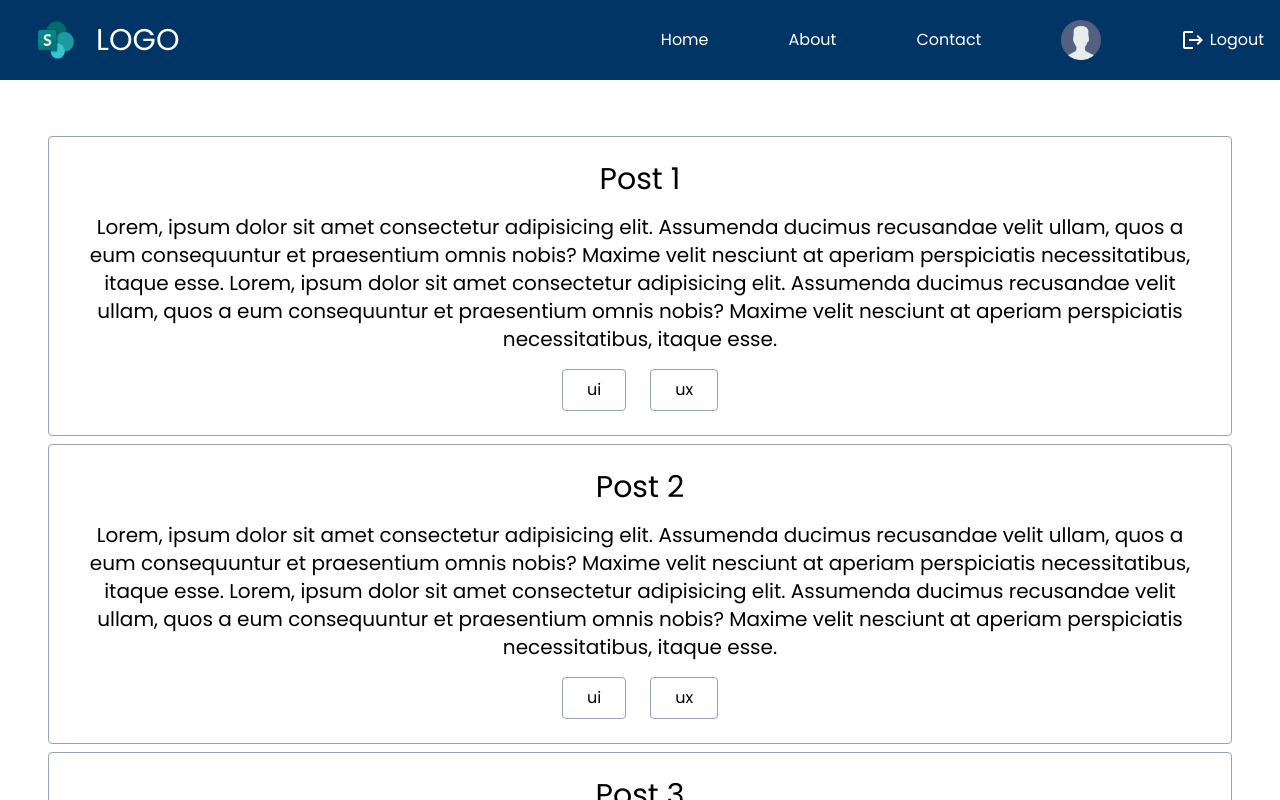
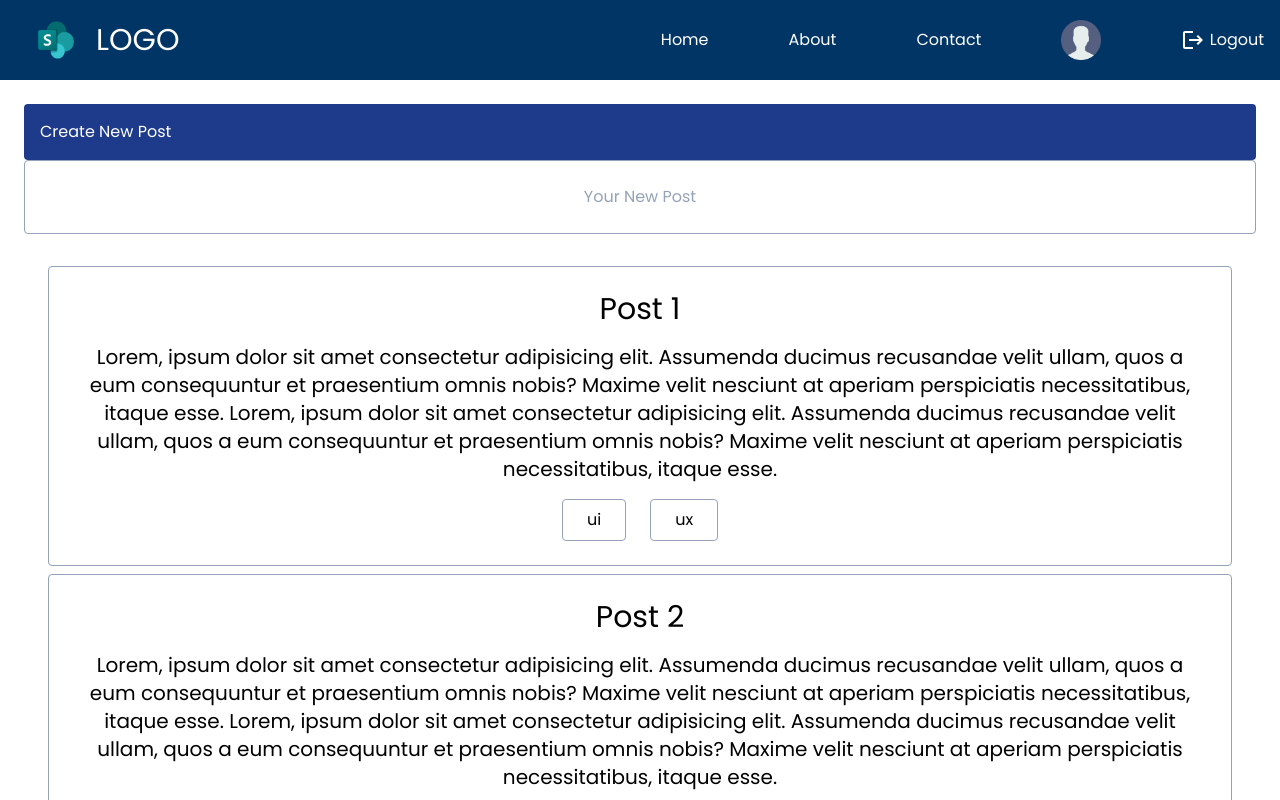
Before and after one commit to Sandun-Induranga/React, a React (Create React App) app: page /profile in a window 1280 px wide. Shown: the top 800 px of the page. Built offline with nearby package versions, Linux system fonts and the light colour scheme.

Commit message:
Profile Updated

```diff
--- a/src/pages/Profile/Profile.tsx
+++ b/src/pages/Profile/Profile.tsx
@@ -7,12 +7,14 @@ import Post from "../../components/Post";
 type ProfileProps = {};
 type ProfileState = {
   posts: PostDetail[];
+  isClickedCreateNewPost: boolean;
 };
 
 export default class Profile extends Component<ProfileProps, ProfileState> {
   constructor(props: ProfileProps) {
     super(props);
     this.state = {
+      isClickedCreateNewPost: false,
       posts: [
         {
           id: "1",
@@ -55,6 +57,22 @@ export default class Profile extends Component<ProfileProps, ProfileState> {
       <>
         <Header />
         <div className="p-6">
+          <div className="w-full flex flex-col">
+            {!this.state.isClickedCreateNewPost ? (
+              <>
+                <div className="cursor-pointer w-full p-4 bg-blue-900 text-white rounded">
+                  <h6>Create New Post</h6>
+                </div>
+                <div className="flex justify-center items-center cursor-pointer w-full py-6 px-4 rounded border border-slate-400 text-slate-400">
+                  <h6>Your New Post</h6>
+                </div>
+              </>
+            ) : (
+              <div className="cursor-pointer w-full p-4 bg-blue-900 text-white rounded">
+                <h6>Discart Post</h6>
+              </div>
+            )}
+          </div>
           <div className="p-6">
             {this.state.posts.map((post) => (
               <Post
```
